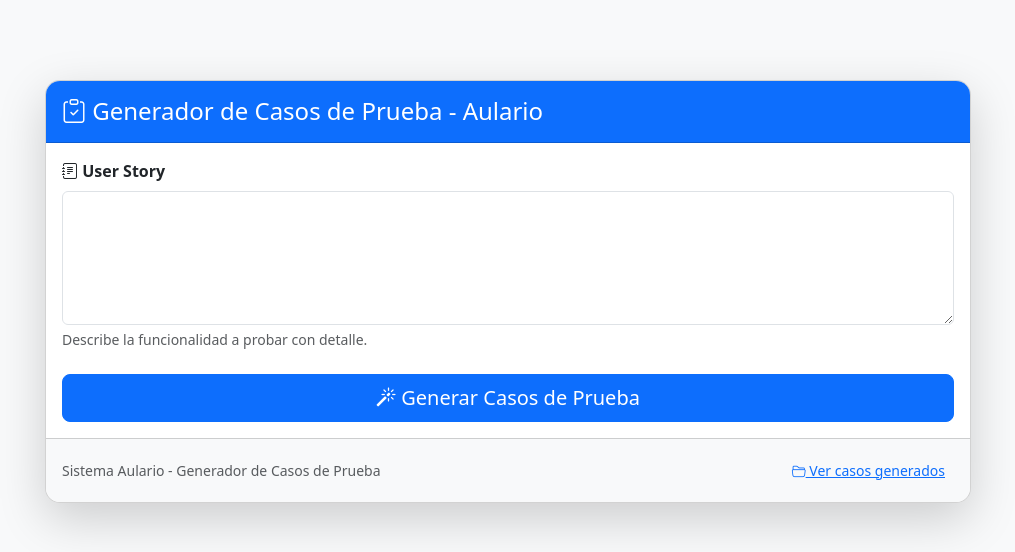
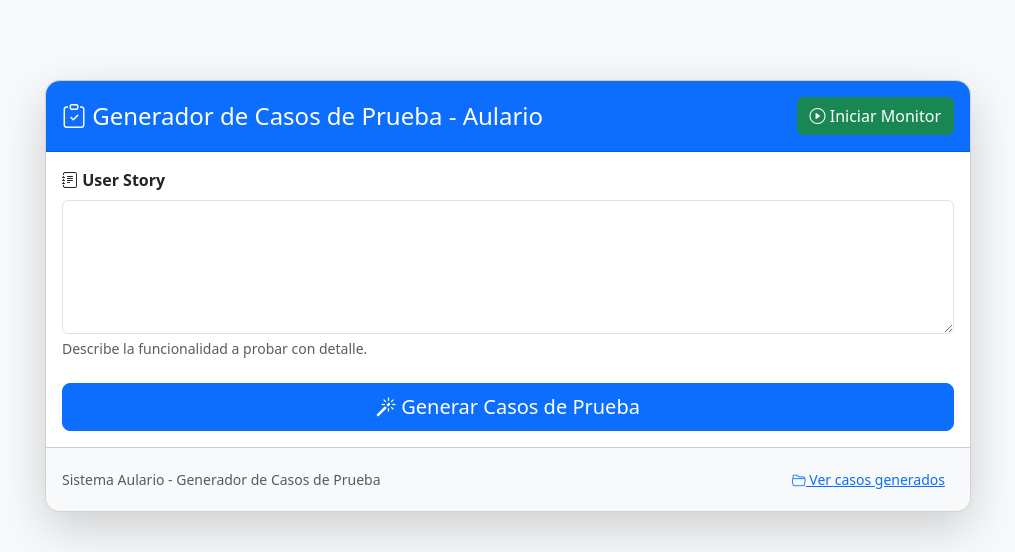
Before and after one commit to SantiGauna/Agente_Aulario, a Flask app: template templates/index.html in a window 1280 px wide. Shown: the top 552 px of the page, without its empty margins (132-1147 px from the left). Run offline with Flask 3, Linux system fonts and the light colour scheme; the template is opened without the code that fills it, so the values that code supplies are empty; parts of the project's set-up code (start-up, migrations or seed data) failed here and were passed over.

Commit message:
Cambios en el front

```diff
--- a/app.py
+++ b/app.py
@@ -4,7 +4,6 @@ import json
 import pandas as pd
 from io import BytesIO
 from datetime import datetime
-
 
 # Importar módulos internos
 from modules.incidencia_jira import JiraMonitor
@@ -43,7 +42,11 @@ def create_app():
                 flash(f"Error: {error}", "danger")
 
         columnas = CONFIG_TESTCASES.get(tipo, {}).get("fields", [])
-        return render_template("index.html", campos=columnas, test_cases=test_cases, user_story=user_story, error=error, tipo=tipo)
+        monitor_active = app.jira_monitor.active
+        current_issue = getattr(app.jira_monitor, "current_issue", None)
+
+        return render_template("index.html", campos=columnas, test_cases=test_cases, user_story=user_story,
+                               error=error, tipo=tipo, monitor_active=monitor_active, current_issue=current_issue)
 
     @app.route("/export", methods=["POST"])
     def export():
@@ -96,6 +99,12 @@ def create_app():
             return jsonify({"status": "Monitor stopped"})
         return jsonify({"status": "Invalid action"}), 400
 
+    # NUEVO endpoint para obtener issue actual en proceso
+    @app.route("/api/current_issue")
+    def api_current_issue():
+        current_issue = getattr(app.jira_monitor, "current_issue", None)
+        return jsonify({"current_issue": current_issue})
+
     @app.route("/clear_cases", methods=["POST"])
     def clear_cases():
         folder = "generated_test_cases"
@@ -113,13 +122,12 @@ def create_app():
 
         # Resetear set en memoria del monitor para que vuelva a procesar
         app.jira_monitor.processed_issues = set()
+        app.jira_monitor.current_issue = None  # Reiniciar incidencia actual
 
         flash("Casos de prueba eliminados. Los issues podrán regenerarse.", "success")
         return redirect(url_for("list_generated"))
 
-
     return app
-
 
 
 if __name__ == "__main__":
--- a/templates/index.html
+++ b/templates/index.html
@@ -1,11 +1,14 @@
 <!DOCTYPE html>
 <html lang="es">
 <head>
-    <meta charset="UTF-8">
-    <meta name="viewport" content="width=device-width, initial-scale=1.0">
+    <meta charset="UTF-8" />
+    <meta name="viewport" content="width=device-width, initial-scale=1" />
     <title>Generador de Casos de Prueba - Aulario</title>
-    <link href="https://cdn.jsdelivr.net/npm/bootstrap@5.3.0/dist/css/bootstrap.min.css" rel="stylesheet">
-    <link rel="stylesheet" href="https://cdn.jsdelivr.net/npm/bootstrap-icons@1.10.0/font/bootstrap-icons.css">
+    <link href="https://cdn.jsdelivr.net/npm/bootstrap@5.3.0/dist/css/bootstrap.min.css" rel="stylesheet" />
+    <link
+        rel="stylesheet"
+        href="https://cdn.jsdelivr.net/npm/bootstrap-icons@1.10.0/font/bootstrap-icons.css"
+    />
     <style>
         body {
             padding-top: 2rem;
@@ -24,7 +27,10 @@
             animation-delay: 3s;
         }
         @keyframes fadeOut {
-            to { opacity: 0; display: none; }
+            to {
+                opacity: 0;
+                display: none;
+            }
         }
     </style>
 </head>
@@ -33,10 +39,17 @@
         <div class="row justify-content-center">
             <div class="col-lg-10">
                 <div class="card shadow-lg">
-                    <div class="card-header bg-primary text-white py-3">
+                    <div class="card-header bg-primary text-white py-3 d-flex justify-content-between align-items-center">
                         <h1 class="h4 mb-0">
                             <i class="bi bi-clipboard-check"></i> Generador de Casos de Prueba - Aulario
                         </h1>
+                        <button
+                            id="toggle-monitor-btn"
+                            class="btn {{ 'btn-danger' if monitor_active else 'btn-success' }}"
+                        >
+                            <i class="bi {{ 'bi-stop-circle' if monitor_active else 'bi-play-circle' }}"></i>
+                            {{ 'Detener Monitor' if monitor_active else 'Iniciar Monitor' }}
+                        </button>
                     </div>
 
                     <div class="card-body">
@@ -44,13 +57,26 @@
                         {% with messages = get_flashed_messages(with_categories=true) %}
                         {% if messages %}
                         {% for category, message in messages %}
-                                    <div class="alert alert-{{ category }} alert-dismissible flash-message fade show" role="alert">
+                        <div
+                            class="alert alert-{{ category }} alert-dismissible flash-message fade show"
+                            role="alert"
+                        >
                             {{ message }}
-                                        <button type="button" class="btn-close" data-bs-dismiss="alert" aria-label="Close"></button>
+                            <button
+                                type="button"
+                                class="btn-close"
+                                data-bs-dismiss="alert"
+                                aria-label="Close"
+                            ></button>
                         </div>
                         {% endfor %}
                         {% endif %}
                         {% endwith %}
+
+                        <!-- NUEVO: Mostrar incidencia en proceso si hay -->
+                        <div id="current-issue-container" class="alert alert-info mt-3" style="display: {% if current_issue %}block{% else %}none{% endif %};">
+                            <i class="bi bi-hourglass-split"></i> Generando casos de prueba para la incidencia <strong>{{ current_issue or "" }}</strong>...
+                        </div>
 
                         <!-- Formulario principal -->
                         <form method="POST" action="{{ url_for('index') }}">
@@ -58,8 +84,13 @@
                                 <label for="user_story" class="form-label fw-bold">
                                     <i class="bi bi-journal-text"></i> User Story
                                 </label>
-                                <textarea class="form-control" id="user_story" name="user_story"
-                                          rows="5" required>{{ user_story or '' }}</textarea>
+                                <textarea
+                                    class="form-control"
+                                    id="user_story"
+                                    name="user_story"
+                                    rows="5"
+                                    required
+                                >{{ user_story or "" }}</textarea>
                                 <div class="form-text">Describe la funcionalidad a probar con detalle.</div>
                             </div>
 
@@ -72,14 +103,18 @@
 
                         <!-- Resultados -->
                         {% if test_cases %}
-                            <hr class="my-4">
+                        <hr class="my-4" />
 
                         <div class="d-flex justify-content-between align-items-center mb-3">
                             <h3 class="h4 mb-0">
                                 <i class="bi bi-list-check"></i> Casos de prueba generados
                             </h3>
                             <form method="POST" action="{{ url_for('export') }}">
-                                    <input type="hidden" name="test_cases" value='{{ test_cases | tojson }}'>
+                                <input
+                                    type="hidden"
+                                    name="test_cases"
+                                    value='{{ test_cases | tojson }}'
+                                />
                                 <button type="submit" class="btn btn-success">
                                     <i class="bi bi-file-excel"></i> Descargar Excel
                                 </button>
@@ -99,7 +134,7 @@
                                     {% for caso in test_cases %}
                                     <tr>
                                         {% for campo in campos %}
-                                                    <td>{{ caso.get(campo, '') }}</td>
+                                        <td>{{ caso.get(campo, "") }}</td>
                                         {% endfor %}
                                     </tr>
                                     {% endfor %}
@@ -112,19 +147,20 @@
                                 <i class="bi bi-exclamation-triangle"></i> Error
                             </h4>
                             <p>{{ error }}</p>
-                                <hr>
+                            <hr />
                             <p class="mb-0">Por favor verifica la user story e intenta nuevamente.</p>
                         </div>
                         {% endif %}
                     </div>
 
-                    <div class="card-footer bg-light text-muted py-3 d-flex justify-content-between align-items-center">
+                    <div
+                        class="card-footer bg-light text-muted py-3 d-flex justify-content-between align-items-center"
+                    >
                         <small>Sistema Aulario - Generador de Casos de Prueba</small>
                         <a href="{{ url_for('list_generated') }}" class="btn btn-link btn-sm">
                             <i class="bi bi-folder2-open"></i> Ver casos generados
                         </a>
                     </div>
-
                 </div>
             </div>
         </div>
@@ -133,15 +169,50 @@
     <script src="https://cdn.jsdelivr.net/npm/bootstrap@5.3.0/dist/js/bootstrap.bundle.min.js"></script>
     <script>
         // Deshabilitar botones al enviar formularios para evitar doble envío
-        document.querySelectorAll('form').forEach(form => {
-            form.addEventListener('submit', () => {
+        document.querySelectorAll("form").forEach((form) => {
+            form.addEventListener("submit", () => {
                 const buttons = form.querySelectorAll('button[type="submit"]');
-                buttons.forEach(button => {
+                buttons.forEach((button) => {
                     button.disabled = true;
-                    button.innerHTML = '<span class="spinner-border spinner-border-sm" role="status" aria-hidden="true"></span> Procesando...';
+                    button.innerHTML =
+                        '<span class="spinner-border spinner-border-sm" role="status" aria-hidden="true"></span> Procesando...';
                 });
             });
         });
+
+        // Toggle monitor
+        document.getElementById("toggle-monitor-btn").addEventListener("click", function () {
+            const action = this.textContent.includes("Iniciar") ? "start" : "stop";
+
+            fetch("/api/monitor", {
+                method: "POST",
+                headers: {
+                    "Content-Type": "application/json",
+                },
+                body: JSON.stringify({ action }),
+            })
+                .then((r) => r.json())
+                .then(() => location.reload());
+        });
+
+        // Función para consultar el issue en proceso cada 5 segundos
+        function checkCurrentIssue() {
+            fetch("/api/current_issue")
+                .then(res => res.json())
+                .then(data => {
+                    const container = document.getElementById("current-issue-container");
+                    if (data.current_issue) {
+                        container.querySelector("strong").textContent = data.current_issue;
+                        container.style.display = "block";
+                    } else {
+                        container.style.display = "none";
+                    }
+                })
+                .catch(err => console.error("Error checking current issue:", err));
+        }
+
+        // Polling cada 5 segundos
+        setInterval(checkCurrentIssue, 5000);
     </script>
 </body>
 </html>
```
Also changed, not shown: modules/incidencia_jira.py (+8 -6 lines). Lines whose indentation alone changed are shown as unchanged.
